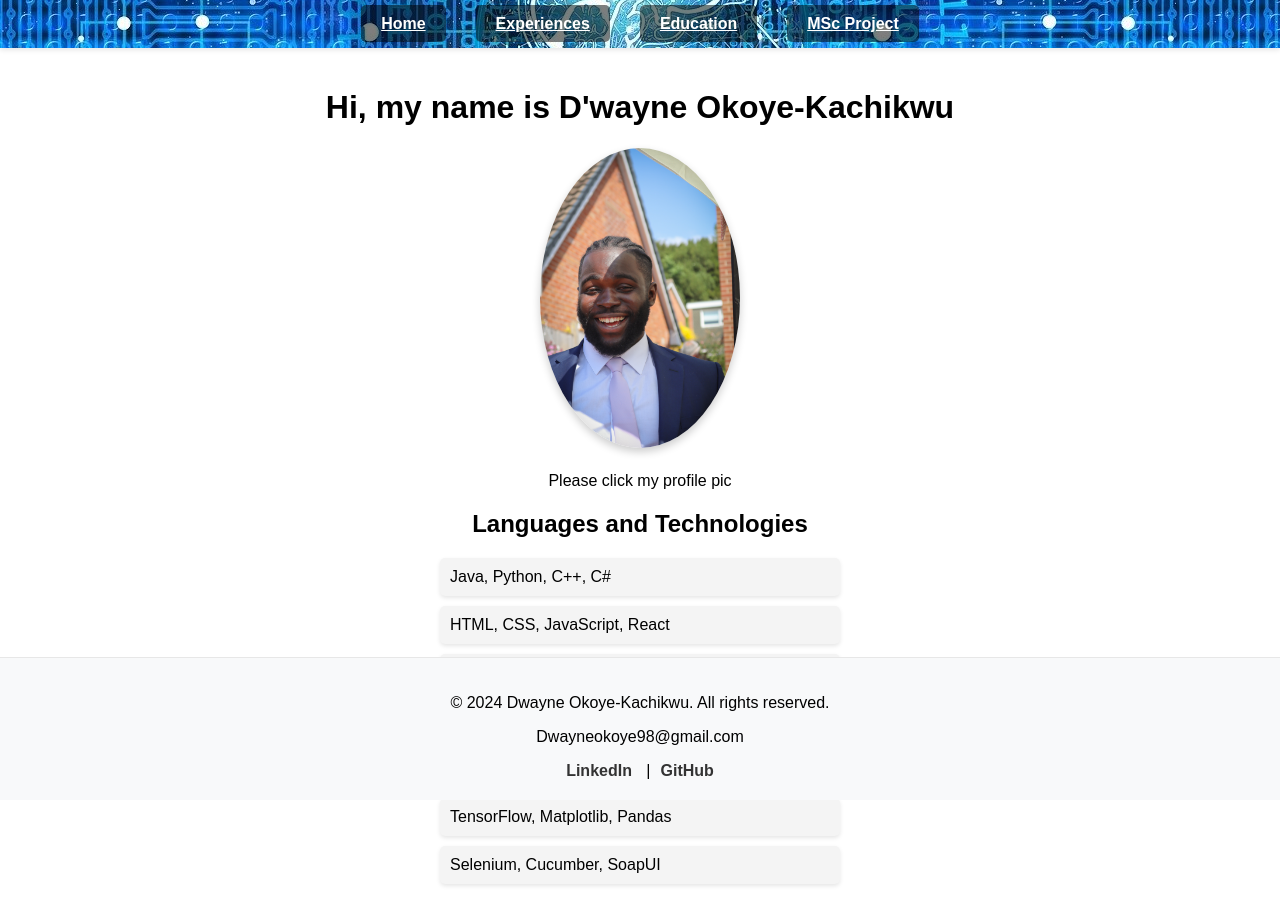
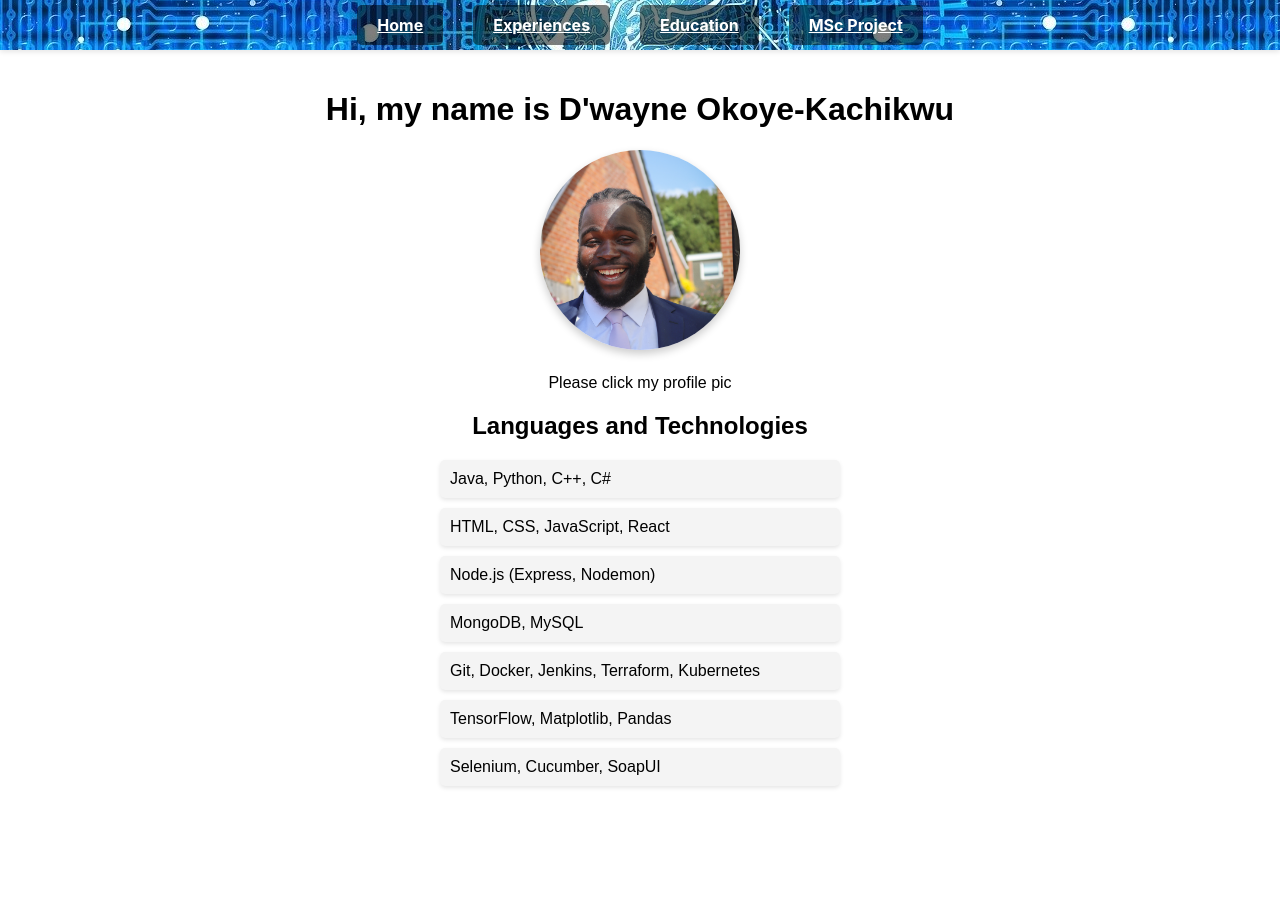
Before and after one commit to dokoye98/CV, a React (Create React App) app: page / in a window 1280 px wide. After the commit the page ends 826 px from the top, so only its background shows below. Built offline with nearby package versions, Linux system fonts and the light colour scheme.

Commit message:
redundant

```diff
--- a/src/App.js
+++ b/src/App.js
@@ -5,8 +5,7 @@ import NavBar from "./components/NavBar.js"
 import MasterProject from "./components/MasterProject.js"
 import Experiences from "./components/Experiences.js"
 import Education from "./components/Education.js"
-import Footer from './components/Footer.js'
-import './App.css'
+
 function App() {
   return (
    <Router>
@@ -18,7 +17,7 @@ function App() {
         <Route path="/education" element={<Education/>}/>
         <Route path="/msc_project" element={<MasterProject/>}/>
       </Routes>
-      <Footer />
+
     </div>
    </Router>
   )
--- a/src/components/Footer.js
+++ b/src/components/Footer.js
@@ -6,10 +6,8 @@ function Footer(){
     return(
         <footer className="footer">
         <div className="container">
-          <p>© 2024 Dwayne Okoye-Kachikwu. All rights reserved.</p>
           <div className="footer-links">
             <p>Dwayneokoye98@gmail.com</p>
-            <a href="https://www.linkedin.com/in/dwayne-okoye-kachikwu-ab856220a" target="_blank" rel="noopener noreferrer">LinkedIn</a> |
             <a href="https://github.com/dokoye98" target="_blank" rel="noopener noreferrer">GitHub</a>
           </div>
         </div>
```
